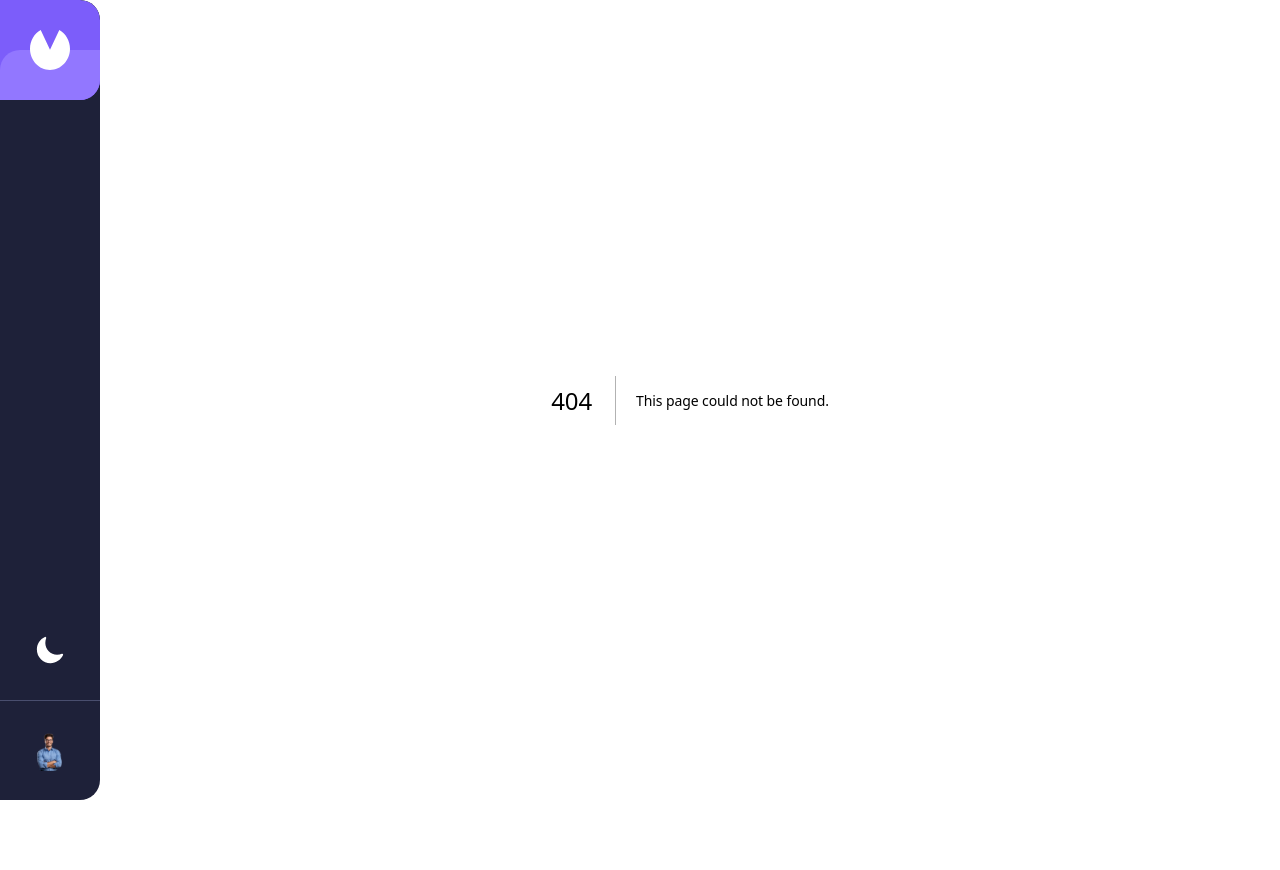
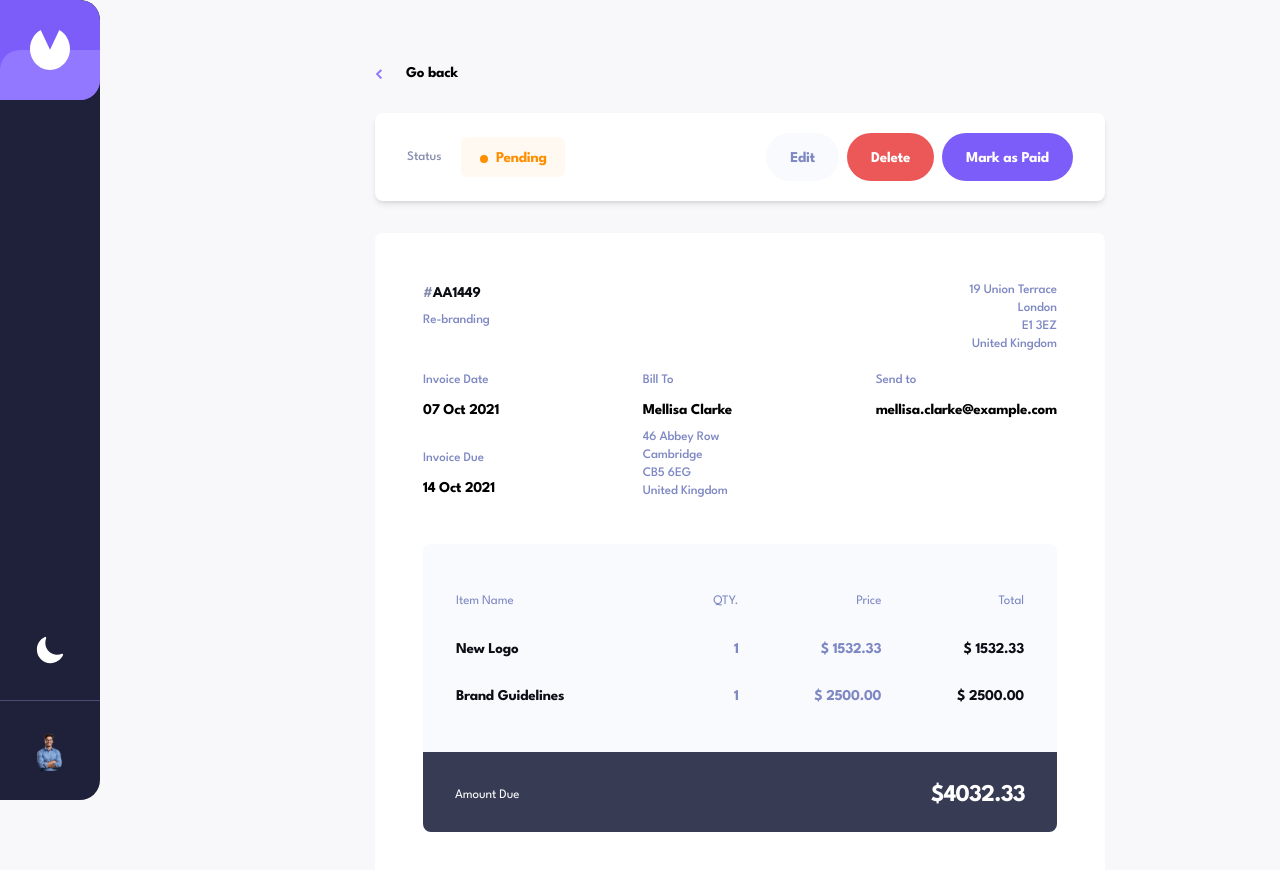
Before and after one commit to wasiqurzaman/invoice-app, a Next.js app: page /invoices/AA1449 in a window 1280 px wide. Before the commit this address had no page. Shown: the top 870 px of the page. Before the commit the page ends 800 px from the top, so only its background shows below. Built offline with nearby package versions, Linux system fonts and the light colour scheme.

Commit message:
Add Invoice details page to display specific invoice information

```diff
--- /dev/null
+++ b/app/invoices/[invoiceId]/page.tsx
@@ -0,0 +1,35 @@
+import { promises as fs } from "fs";
+import { InvoiceType } from "../page";
+import InvoiceStatus from "@/app/components/IncoiceStatus";
+import Button from "@/app/components/Button";
+import BackButton from "@/app/components/BackButton";
+import InvoiceDetails from "@/app/components/InvoiceDetails";
+import InvoiceActions from "@/app/components/InvoiceActions";
+
+type Props = {
+  params: Promise<{ invoiceId: string }>;
+};
+
+export default async function page({ params }: Props) {
+  const { invoiceId } = await params;
+
+  const file = await fs.readFile(
+    process.cwd() + "/app/data/sample-data.json",
+    "utf8"
+  );
+  const invoices: InvoiceType[] = JSON.parse(file);
+
+  const foundInvoice = invoices.find(invoice => invoice.id === invoiceId);
+
+  console.log("invoice id:", invoiceId);
+
+  return (
+    <section className="ml-[100px] flex-1 flex items-center justify-center">
+      <div className="flex flex-col gap-[32px] items-center w-[730px] mt-[66px]">
+        <BackButton />
+        <InvoiceActions invoice={foundInvoice} />
+        <InvoiceDetails invoice={foundInvoice!} />
+      </div>
+    </section>
+  );
+}
```
